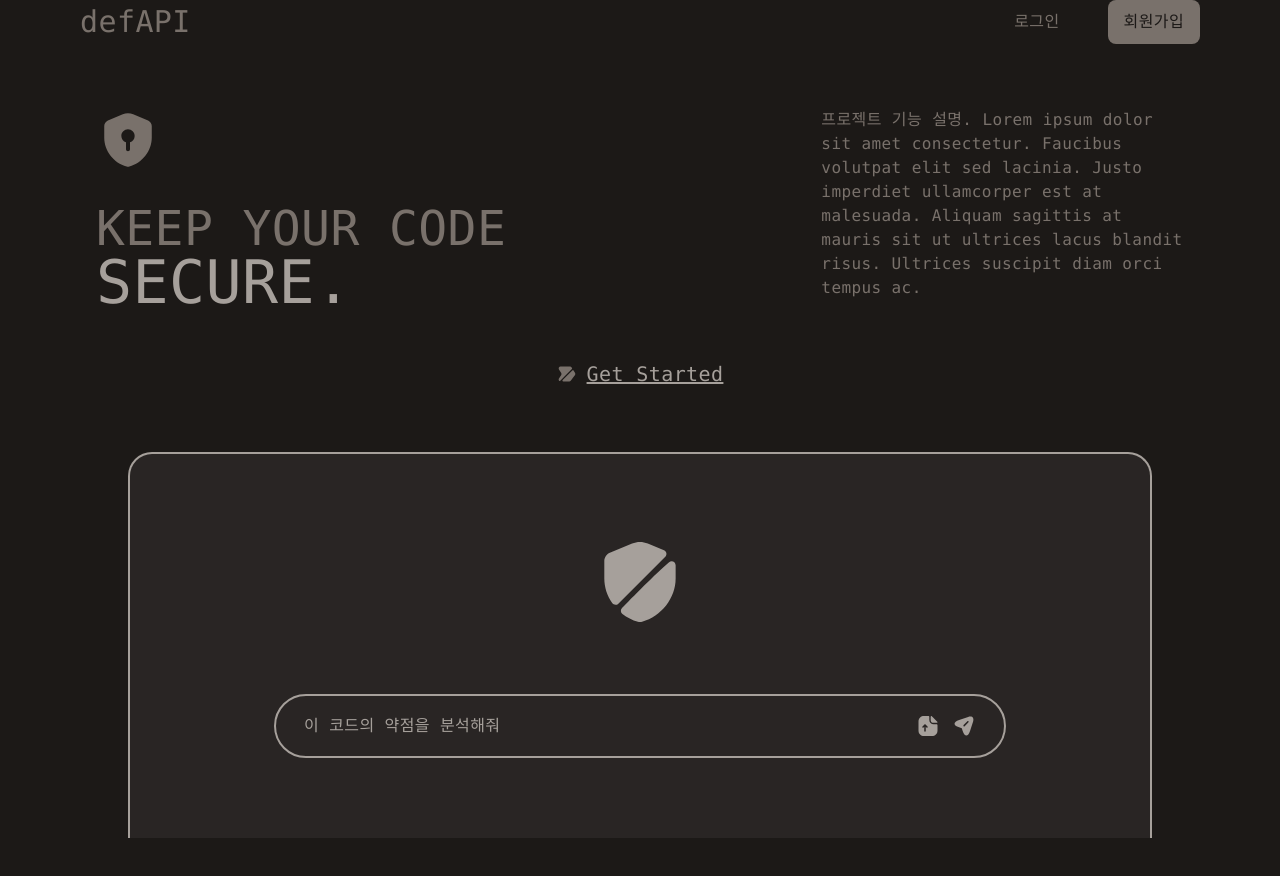
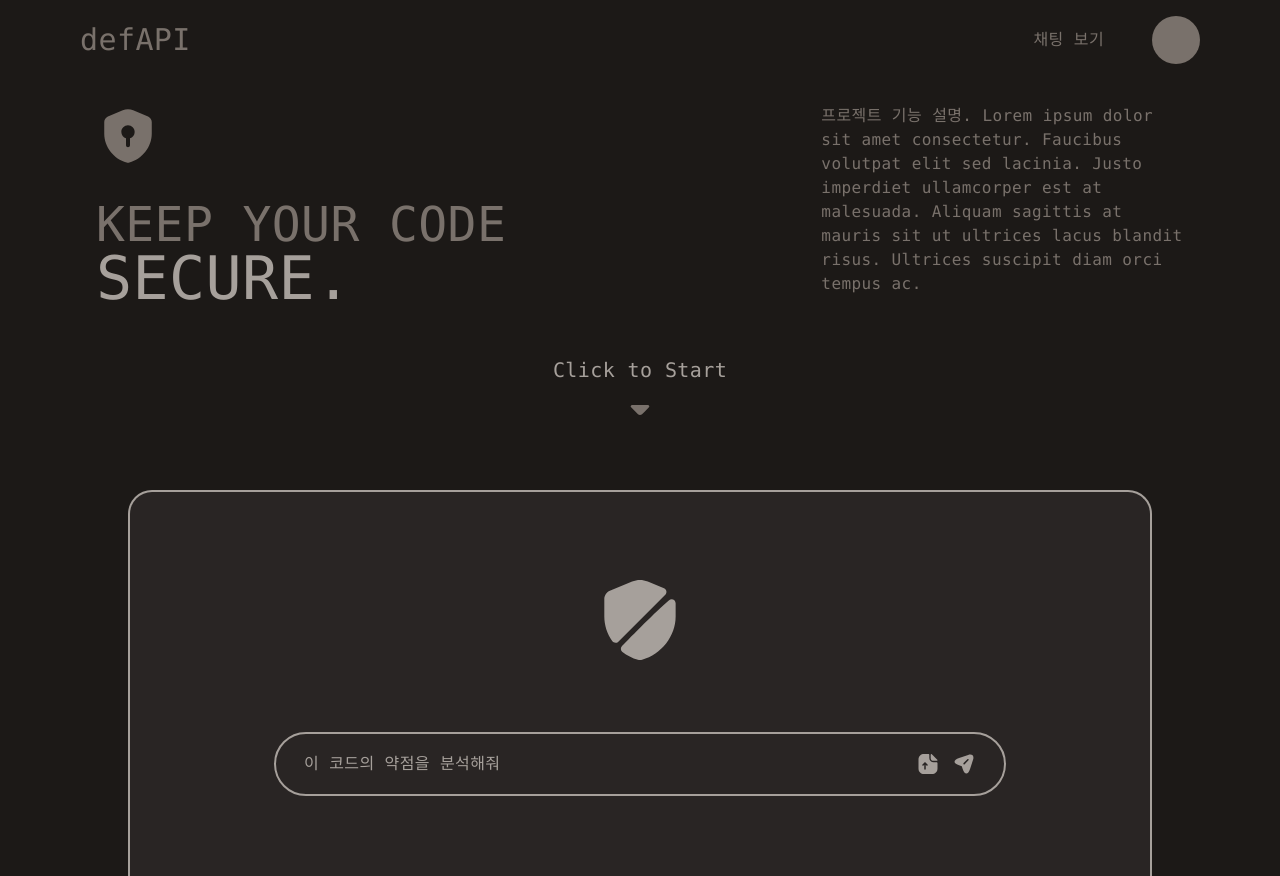
Before and after one commit to siljigja/frontend, a Vue app: page / in a window 1280 px wide. Before the commit the page ends 838 px from the top, so only its background shows below. Built offline with nearby package versions, Linux system fonts and the light colour scheme.

Commit message:
more pages + dist

```diff
--- a/src/App.vue
+++ b/src/App.vue
@@ -2,7 +2,7 @@
 import { RouterView } from "vue-router";
 import { ref, provide } from "vue";
 
-const isSignedIn = ref(false);
+const isSignedIn = ref(true);
 provide("is-signed-in", isSignedIn.value);
 </script>
 
--- a/src/components/Navbar.vue
+++ b/src/components/Navbar.vue
@@ -7,28 +7,30 @@ const isSignedIn = inject("is-signed-in");
 
 <template>
   <nav
-    class="flex sticky top-0 items-center justify-between w-full h-24 px-4 sm:px-8 lg:px-16 xl:px-20 2xl:px-40"
+    class="flex sticky top-0 items-center justify-between w-full px-4 py-4 sm:px-8 lg:px-16 xl:px-20 2xl:px-40"
   >
-    <RouterLink class="cursor-pointer text-2xl sm:text-3xl" to="/"
+    <RouterLink
+      class="cursor-pointer text-2xl sm:text-3xl transition ease-in-out duration-200 hover:text-stone-400"
+      to="/"
       >defAPI</RouterLink
     >
     <div v-if="isSignedIn" class="flex items-center gap-x-4 sm:gap-x-8">
-      <a
+      <RouterLink
         class="group flex cursor-pointer rounded-lg outline-1 outline-transparent px-3 py-2 sm:px-4 sm:py-2.5 transition duration-200 ease-in-out hover:outline-stone-400"
-        href="#"
+        to="/chats"
       >
         <span
           class="text-sm sm:text-base transition duration-200 ease-in-out group-hover:text-stone-400"
           >채팅 보기</span
         >
-      </a>
-      <a
+      </RouterLink>
+      <RouterLink
         class="size-12 cursor-pointer rounded-full bg-stone-500 border-2 border-transparent transition duration-200 ease-in-out hover:border-stone-400"
         title="프로필 보기"
-        href="#"
+        to="/profile"
       >
         <img />
-      </a>
+      </RouterLink>
     </div>
     <div v-else class="flex items-center gap-x-4 sm:gap-x-8">
       <RouterLink
--- a/src/router/index.js
+++ b/src/router/index.js
@@ -2,6 +2,9 @@ import { createRouter, createWebHistory } from "vue-router";
 import HomeView from "@/views/HomeView.vue";
 import SignInView from "@/views/SignInView.vue";
 import SignUpView from "@/views/SignUpView.vue";
+import AnalysisView from "@/views/AnalysisView.vue";
+import ChatsView from "@/views/ChatsView.vue";
+import ProfileView from "@/views/ProfileView.vue";
 
 const router = createRouter({
   history: createWebHistory(import.meta.env.BASE_URL),
@@ -21,6 +24,21 @@ const router = createRouter({
       name: "sign-up",
       component: SignUpView,
     },
+    {
+      path: "/analysis",
+      name: "security-analysis",
+      component: AnalysisView,
+    },
+    {
+      path: "/chats",
+      name: "chats",
+      component: ChatsView,
+    },
+    {
+      path: "/profile",
+      name: "profile",
+      component: ProfileView,
+    },
   ],
 });
 
--- /dev/null
+++ b/src/views/AnalysisView.vue
@@ -0,0 +1,10 @@
+<script setup>
+import { RouterLink } from "vue-router";
+import Navbar from "@/components/Navbar.vue";
+</script>
+
+<template>
+  <div class="flex flex-col justify-between items-center gap-6">
+    <Navbar />
+  </div>
+</template>
--- /dev/null
+++ b/src/views/ChatsView.vue
@@ -0,0 +1,9 @@
+<script setup>
+import Navbar from "@/components/Navbar.vue";
+import { RouterLink } from "vue-router";
+Navbar;
+</script>
+
+<template>
+  <Navbar />
+</template>
--- a/src/views/HomeView.vue
+++ b/src/views/HomeView.vue
@@ -6,7 +6,7 @@ const isSignedIn = inject("is-signed-in");
 </script>
 
 <template>
-  <div class="flex flex-col h-dvh justify-between items-center gap-16">
+  <div class="flex flex-col h-dvh justify-between items-center gap-6">
     <Navbar />
     <main
       class="flex flex-col items-center justify-between w-full h-full max-w-6xl px-4 md:px-8"
@@ -59,7 +59,6 @@ const isSignedIn = inject("is-signed-in");
           fill="none"
           xmlns="http://www.w3.org/2000/svg"
         >
-          <!-- SVG paths... -->
           <g id="SVGRepo_bgCarrier" stroke-width="0"></g>
           <g
             id="SVGRepo_tracerCarrier"
@@ -77,6 +76,30 @@ const isSignedIn = inject("is-signed-in");
         </svg>
         <span class="text-stone-400 text-xl underline">Get Started</span>
       </RouterLink>
+      <div
+        v-else
+        class="flex flex-col items-center justify-center w-fit h-fit gap-2.5 cursor-default mt-12 mb-16"
+      >
+        <span class="text-stone-400 text-xl">Click to Start</span>
+        <svg
+          class="size-8 fill-stone-500"
+          viewBox="0 0 24 24"
+          fill="none"
+          xmlns="http://www.w3.org/2000/svg"
+        >
+          <g id="SVGRepo_bgCarrier" stroke-width="0"></g>
+          <g
+            id="SVGRepo_tracerCarrier"
+            stroke-linecap="round"
+            stroke-linejoin="round"
+          ></g>
+          <g id="SVGRepo_iconCarrier">
+            <path
+              d="M17.9188 8.17969H11.6888H6.07877C5.11877 8.17969 4.63877 9.33969 5.31877 10.0197L10.4988 15.1997C11.3288 16.0297 12.6788 16.0297 13.5088 15.1997L15.4788 13.2297L18.6888 10.0197C19.3588 9.33969 18.8788 8.17969 17.9188 8.17969Z"
+            ></path>
+          </g>
+        </svg>
+      </div>
 
       <div v-if="!isSignedIn" class="w-full max-w-5xl h-fit">
         <section
@@ -161,7 +184,7 @@ const isSignedIn = inject("is-signed-in");
       <RouterLink
         v-else
         class="w-full max-w-5xl h-fit cursor-pointer outline-2 outline-transparent outline-offset-8 rounded-t-3xl hover:outline-pink-500"
-        to="/"
+        to="/analysis"
       >
         <section
           class="flex flex-col items-center justify-end w-full h-fit gap-10 md:gap-16 rounded-t-3xl border-2 border-b-0 border-stone-400 bg-stone-800 py-12 sm:py-16 md:py-20 px-36"
@@ -193,7 +216,7 @@ const isSignedIn = inject("is-signed-in");
           >
             <input
               type="text"
-              placeholder="클릭해서 사용"
+              placeholder="이 코드의 약점을 분석해줘"
               class="full-width-input w-full h-fit bg-transparent text-base placeholder:text-stone-400 focus:outline-none cursor-pointer"
               disabled
             />
--- /dev/null
+++ b/src/views/ProfileView.vue
@@ -0,0 +1,8 @@
+<script setup>
+import Navbar from "@/components/Navbar.vue";
+import { RouterLink } from "vue-router";
+</script>
+
+<template>
+  <Navbar />
+</template>
```
